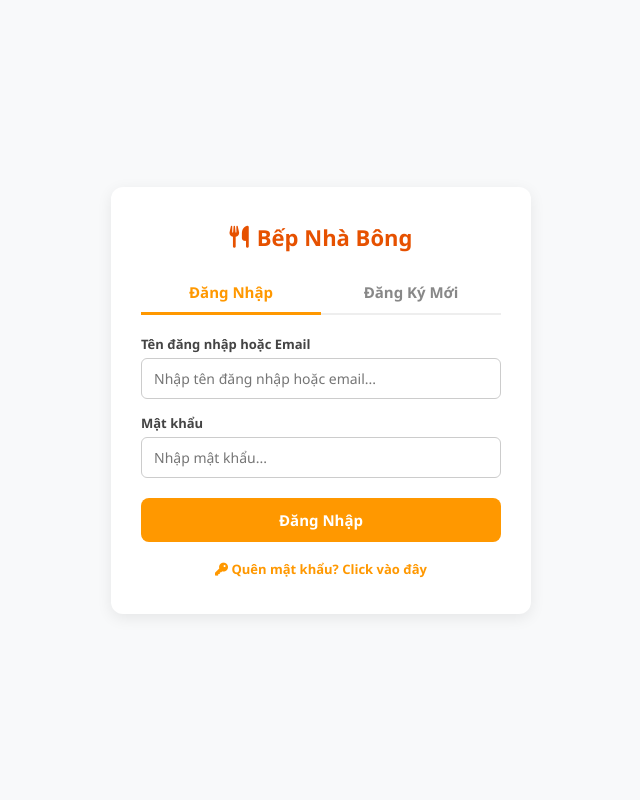
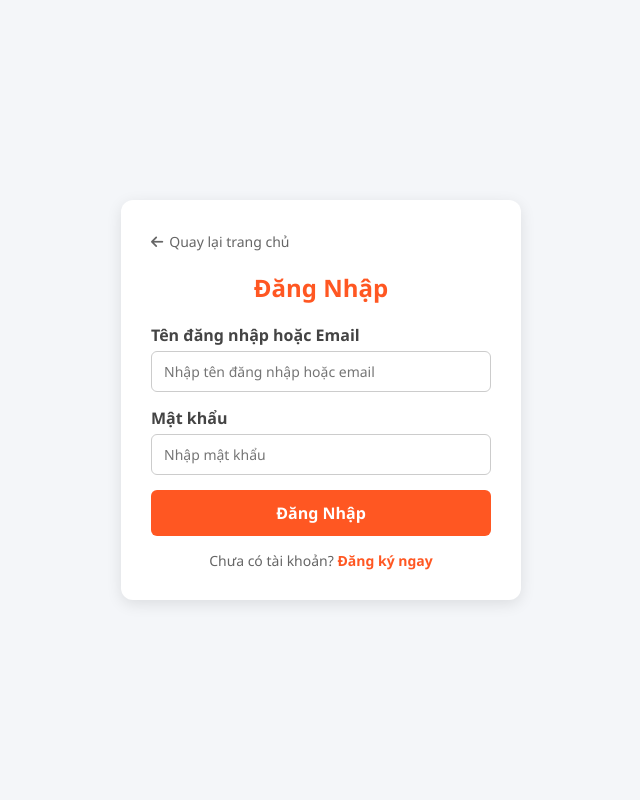
Before and after one commit to phathuu23-jpg/bepnhabong, a Flask app: page /login in a window 1280 px wide. Shown: the whole page, without its empty margins (319-959 px from the left). Run offline with Flask 3, Linux system fonts and the light colour scheme.

Commit message:
Update login.html

```diff
--- a/templates/login.html
+++ b/templates/login.html
@@ -3,129 +3,50 @@
 <head>
     <meta charset="UTF-8">
     <meta name="viewport" content="width=device-width, initial-scale=1.0">
-    <title>Đăng Nhập / Đăng Ký - Bếp Nhà Bông</title>
-    <link rel="icon" href="https://cdn-icons-png.flaticon.com/512/1830/1830839.png" type="image/png">
+    <title>Đăng nhập - Bếp Nhà Bông</title>
     <link rel="stylesheet" href="https://cdnjs.cloudflare.com/ajax/libs/font-awesome/6.4.0/css/all.min.css">
     <style>
         * { box-sizing: border-box; margin: 0; padding: 0; font-family: 'Segoe UI', Tahoma, Geneva, Verdana, sans-serif; }
-        body { background: #f8f9fa; display: flex; justify-content: center; align-items: center; min-height: 100vh; padding: 20px; }
-        .auth-container { background: white; padding: 35px 30px; border-radius: 12px; box-shadow: 0 4px 15px rgba(0,0,0,0.08); width: 100%; max-width: 420px; }
-        .logo-title { text-align: center; color: #e65100; font-size: 22px; font-weight: 800; margin-bottom: 20px; display: flex; align-items: center; justify-content: center; gap: 8px; text-decoration: none; }
-        .tab-buttons { display: flex; margin-bottom: 20px; border-bottom: 2px solid #eee; }
-        .tab-btn { flex: 1; padding: 10px; background: none; border: none; font-size: 15px; font-weight: bold; color: #888; cursor: pointer; }
-        .tab-btn.active { color: #ff9800; border-bottom: 3px solid #ff9800; margin-bottom: -2px; }
+        body { background: #f4f6f9; display: flex; justify-content: center; align-items: center; min-height: 100vh; padding: 20px; }
+        .auth-container { background: white; padding: 30px; border-radius: 12px; box-shadow: 0 4px 15px rgba(0,0,0,0.1); width: 100%; max-width: 400px; position: relative; }
+        .back-home { display: inline-flex; align-items: center; gap: 6px; color: #666; text-decoration: none; font-size: 14px; margin-bottom: 20px; font-weight: 500; transition: color 0.2s; }
+        .back-home:hover { color: #ff5722; }
+        h2 { text-align: center; color: #ff5722; margin-bottom: 20px; }
         .form-group { margin-bottom: 15px; }
-        .form-group label { display: block; font-size: 13px; font-weight: 600; margin-bottom: 5px; color: #444; }
-        .form-group input { width: 100%; padding: 10px 12px; border: 1px solid #ccc; border-radius: 6px; font-size: 14px; outline: none; }
-        .form-group input:focus { border-color: #ff9800; }
-        .btn-submit { width: 100%; padding: 12px; background: #ff9800; color: white; border: none; border-radius: 8px; font-weight: bold; font-size: 15px; cursor: pointer; transition: background 0.2s; margin-top: 5px; }
-        .btn-submit:hover { background: #f57c00; }
-        .error-alert { background: #f8d7da; color: #721c24; padding: 10px; border-radius: 6px; font-size: 13px; margin-bottom: 15px; text-align: center; }
-        .success-alert { background: #d4edda; color: #155724; padding: 10px; border-radius: 6px; font-size: 13px; margin-bottom: 15px; text-align: center; }
-
-        .forgot-wrapper { text-align: center; margin-top: 15px; }
-        .forgot-link { font-size: 13px; color: #ff9800; text-decoration: none; font-weight: 600; }
-        .forgot-link:hover { text-decoration: underline; }
-        .note-text { font-size: 11px; color: #777; margin-top: 3px; }
+        .form-group label { display: block; margin-bottom: 5px; font-weight: 600; color: #444; }
+        .form-group input { width: 100%; padding: 10px 12px; border: 1px solid #ccc; border-radius: 6px; font-size: 14px; }
+        .btn-submit { width: 100%; padding: 12px; background: #ff5722; color: white; border: none; border-radius: 6px; font-size: 16px; font-weight: bold; cursor: pointer; transition: background 0.2s; }
+        .btn-submit:hover { background: #e64a19; }
+        .auth-footer { text-align: center; margin-top: 15px; font-size: 14px; color: #666; }
+        .auth-footer a { color: #ff5722; text-decoration: none; font-weight: bold; }
     </style>
 </head>
 <body>
 
     <div class="auth-container">
-    <a href="/" class="logo-title">
-        <i class="fa-solid fa-utensils"></i> Bếp Nhà Bông
+        <!-- Nút Quay Lại Trang Chủ -->
+        <a href="/" class="back-home">
+            <i class="fa-solid fa-arrow-left"></i> Quay lại trang chủ
         </a>
 
-    <div class="tab-buttons">
-        <button class="tab-btn active" id="btn-login-tab" onclick="switchTab('login')">Đăng Nhập</button>
-        <button class="tab-btn" id="btn-register-tab" onclick="switchTab('register')">Đăng Ký Mới</button>
-    </div>
+        <h2>Đăng Nhập</h2>
 
-    {% if error %}
-        <div class="error-alert"><i class="fa-solid fa-circle-exclamation"></i> {{ error }}</div>
-    {% endif %}
-    {% if success %}
-        <div class="success-alert"><i class="fa-solid fa-circle-check"></i> {{ success }}</div>
-    {% endif %}
-
-    <!-- FORM ĐĂNG NHẬP -->
-    <form id="login-form" action="/login" method="POST">
-        <input type="hidden" name="action" value="login">
+        <form action="/login" method="POST">
             <div class="form-group">
                 <label>Tên đăng nhập hoặc Email</label>
-            <input type="text" name="username" placeholder="Nhập tên đăng nhập hoặc email..." required>
+                <input type="text" name="username" required placeholder="Nhập tên đăng nhập hoặc email">
             </div>
             <div class="form-group">
                 <label>Mật khẩu</label>
-            <input type="password" name="password" placeholder="Nhập mật khẩu..." required>
+                <input type="password" name="password" required placeholder="Nhập mật khẩu">
             </div>
-
             <button type="submit" class="btn-submit">Đăng Nhập</button>
-
-        <div class="forgot-wrapper">
-            <a href="/forgot-password" class="forgot-link"><i class="fa-solid fa-key"></i> Quên mật khẩu? Click vào đây</a>
-        </div>
         </form>
 
-    <!-- FORM ĐĂNG KÝ -->
-    <form id="register-form" action="/login" method="POST" style="display: none;" onsubmit="return validateRegisterForm()">
-        <input type="hidden" name="action" value="register">
-        <div class="form-group">
-            <label>Tên hiển thị (Tên tác giả)</label>
-            <input type="text" name="full_name" placeholder="Ví dụ: Nguyễn Văn A" required minlength="2">
+        <div class="auth-footer">
+            Chưa có tài khoản? <a href="/register">Đăng ký ngay</a>
         </div>
-        <div class="form-group">
-            <label>Tên đăng nhập</label>
-            <input type="text" name="username" placeholder="Chỉ gồm chữ cái, số, không dấu..." required pattern="^[a-zA-Z0-9_]+$" title="Tên đăng nhập chỉ chứa chữ cái, số và dấu gạch dưới (_)">
     </div>
-        <div class="form-group">
-            <label>Địa chỉ Email</label>
-            <input type="email" name="email" placeholder="VD: example@gmail.com" required>
-            <div class="note-text">Email dùng để bảo mật và khôi phục tài khoản khi cần.</div>
-        </div>
-        <div class="form-group">
-            <label>Mật khẩu</label>
-            <input type="password" id="reg_password" name="password" placeholder="Tối thiểu 6 ký tự..." required minlength="6">
-        </div>
-        <div class="form-group">
-            <label>Xác nhận mật khẩu</label>
-            <input type="password" id="confirm_password" name="confirm_password" placeholder="Nhập lại mật khẩu..." required minlength="6">
-        </div>
-        <button type="submit" class="btn-submit" style="background: #28a745;">Tạo Tài Khoản Bảo Mật</button>
-    </form>
-</div>
-
-<script>
-    function switchTab(tab) {
-        const loginForm = document.getElementById('login-form');
-        const registerForm = document.getElementById('register-form');
-        const btnLogin = document.getElementById('btn-login-tab');
-        const btnRegister = document.getElementById('btn-register-tab');
-
-        if (tab === 'login') {
-            loginForm.style.display = 'block';
-            registerForm.style.display = 'none';
-            btnLogin.classList.add('active');
-            btnRegister.classList.remove('active');
-        } else {
-            loginForm.style.display = 'none';
-            registerForm.style.display = 'block';
-            btnRegister.classList.add('active');
-            btnLogin.classList.remove('active');
-        }
-    }
-
-    function validateRegisterForm() {
-        const pw = document.getElementById('reg_password').value;
-        const confirmPw = document.getElementById('confirm_password').value;
-
-        if (pw !== confirmPw) {
-            alert('Mật khẩu xác nhận không khớp! Vui lòng kiểm tra lại.');
-            return false;
-        }
-        return true;
-    }
-</script>
 
 </body>
 </html>
```
Lines whose indentation alone changed are shown as unchanged.
